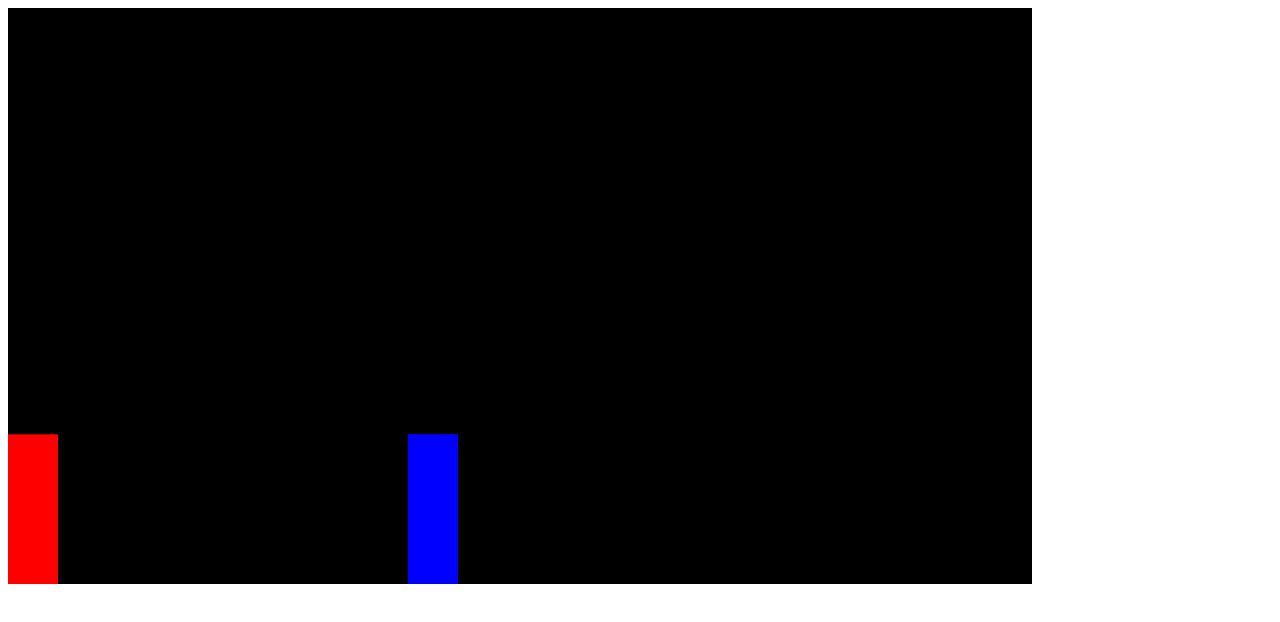
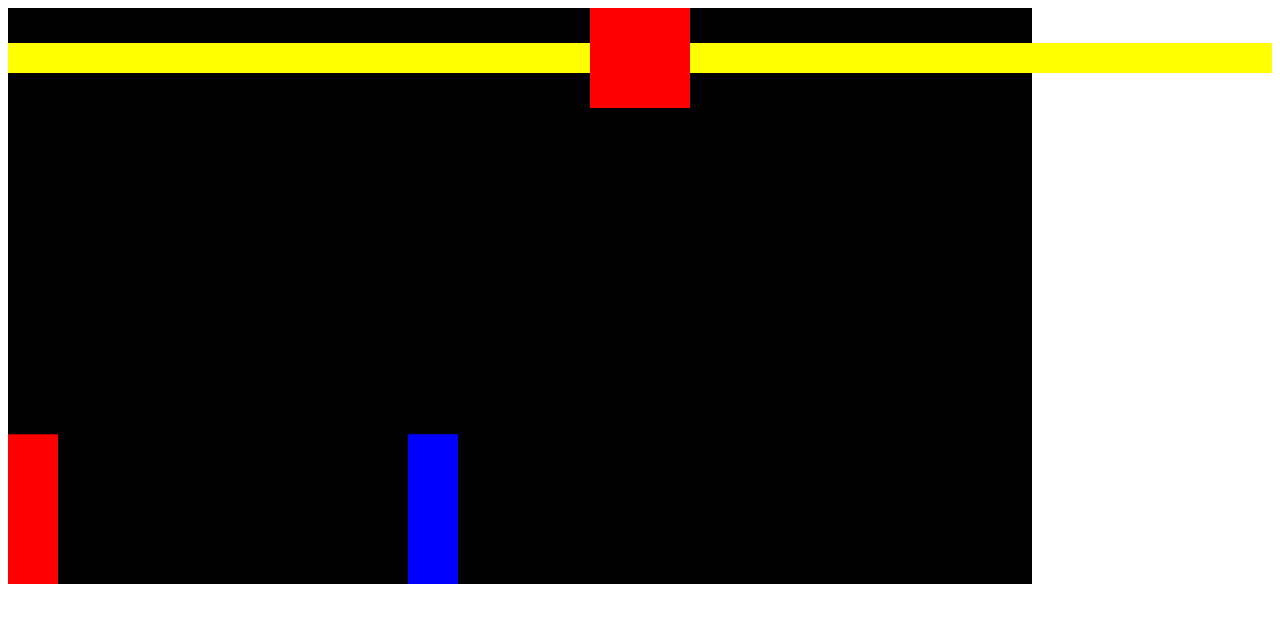
Before and after one commit to claudiosfn/Fight-Game-Web, a plain HTML site: page index.html in a window 1280 px wide. Drawn offline with Linux system fonts and the light colour scheme.

Commit message:
Metade Barra de Vida
Adicionado apenas metade do progresso da barra de vida. Irei adicionar o restante na master

```diff
--- a/index.html
+++ b/index.html
@@ -1,2 +1,18 @@
-<canvas></canvas>
-<script src="index.js"></script>
+
+<body>
+    <!--Red containner div-->
+    <div style="position: relative;">
+        <!--Smaller red container div-->
+        <div style="position: absolute; display: flex; width: 100%; align-items: center;">
+            <!-- player health -->
+            <div style="background-color: yellow; height: 30px; width: 100%;"></div>
+            <!-- timer -->
+            <div style="background-color: red; width: 100px; height: 100px; flex-shrink: 0;"></div>
+            <!-- enemy health -->
+            <div></div>
+            <div style="background-color: yellow; height: 30px; width: 100%;"></div>
+        </div>
+        <canvas></canvas>
+    </div>
+    <script src="index.js"></script>
+</body>
```
